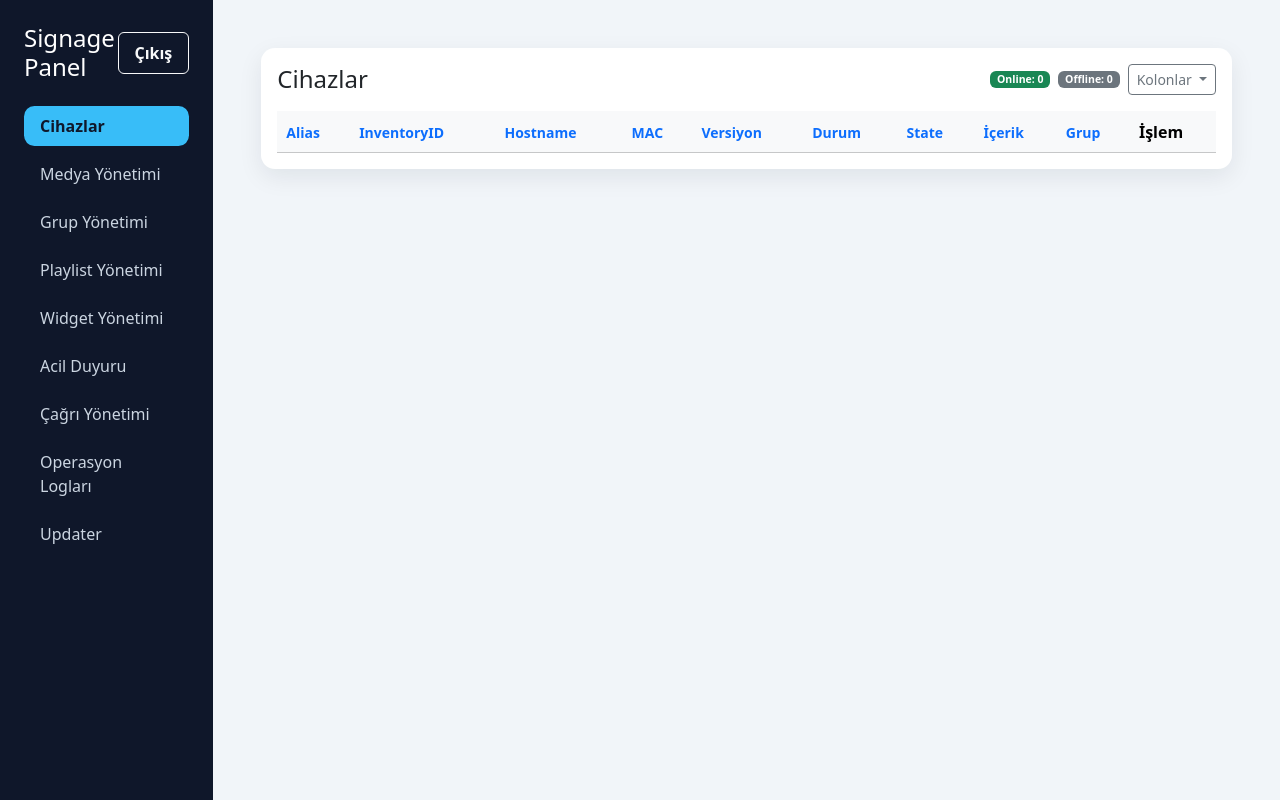
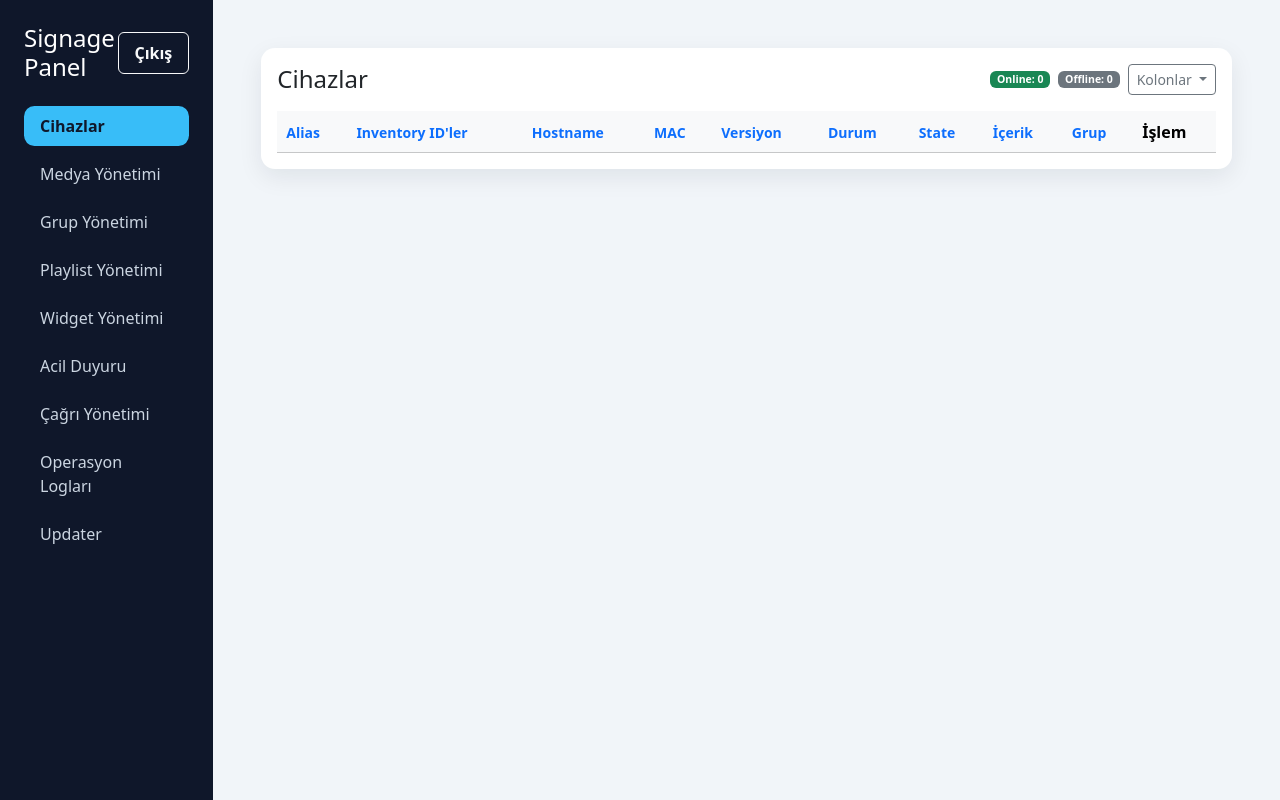
Before and after one commit to hihancioglu/baylan-signage, a Flask app: template app/templates/panel.html in a window 1280 px wide. Run offline with Flask 3, Linux system fonts and the light colour scheme; the template is opened without the code that fills it, so the values that code supplies are empty.

Commit message:
Support multiple device inventory IDs

```diff
--- a/app/db.py
+++ b/app/db.py
@@ -47,7 +47,7 @@ def _rebuild_devices_without_unique_hostname(connection):
         ("hostname", "VARCHAR(128) NOT NULL"),
         ("mac_address", "VARCHAR(64)"),
         ("alias", "VARCHAR(128)"),
-        ("inventory_id", "VARCHAR(128)"),
+        ("inventory_id", "VARCHAR(1024)"),
         ("ip", "VARCHAR(64)"),
         ("username", "VARCHAR(128)"),
         ("department", "VARCHAR(128)"),
@@ -94,7 +94,7 @@ def ensure_sqlite_schema():
             "agent_version": "VARCHAR(64)",
             "updater_version": "VARCHAR(64)",
             "alias": "VARCHAR(128)",
-            "inventory_id": "VARCHAR(128)",
+            "inventory_id": "VARCHAR(1024)",
             "mac_address": "VARCHAR(64)",
             "os_version": "VARCHAR(128)",
             "last_error": "VARCHAR(512)",
--- a/app/main.py
+++ b/app/main.py
@@ -811,20 +811,49 @@ def _canonical_ad_username(username: str) -> str:
     return normalized
 
 
+def _parse_inventory_ids(value) -> list[str]:
+    """Return unique, non-empty inventory IDs while preserving their order."""
+    inventory_ids = []
+    seen = set()
+    for raw_inventory_id in str(value or "").split(","):
+        inventory_id = raw_inventory_id.strip()
+        if inventory_id and inventory_id not in seen:
+            inventory_ids.append(inventory_id)
+            seen.add(inventory_id)
+    return inventory_ids
+
+
 def _widget_runtime_vars(device) -> dict[str, str]:
-    inventory_id = str(getattr(device, "inventory_id", "") or "").strip()
+    inventory_ids = _parse_inventory_ids(getattr(device, "inventory_id", ""))
+    inventory_id = inventory_ids[0] if inventory_ids else ""
     hostname = str(getattr(device, "hostname", "") or "").strip()
-    return {
+    runtime_vars = {
         "inventory_id": inventory_id,
         "INVENTORY_ID": inventory_id,
         "device_hostname": hostname,
         "DEVICE_HOSTNAME": hostname,
     }
+    for index, indexed_inventory_id in enumerate(inventory_ids, start=1):
+        runtime_vars[f"inventory_id{index}"] = indexed_inventory_id
+        runtime_vars[f"INVENTORY_ID{index}"] = indexed_inventory_id
+    return runtime_vars
 
 
 def _apply_widget_runtime_vars(value, runtime_vars: dict[str, str]):
     if isinstance(value, str):
-        text = value
+        # Resolve indexed inventory placeholders first. This both avoids the
+        # legacy $inventory_id token matching their prefix and removes indexes
+        # that are not available on the target device.
+        indexed_pattern = re.compile(
+            r"\{\{(inventory_id\d+)\}\}|\$\{(inventory_id\d+)\}|\$(inventory_id\d+)\b",
+            re.IGNORECASE,
+        )
+
+        def replace_indexed(match):
+            key = next(group for group in match.groups() if group is not None)
+            return (runtime_vars or {}).get(key, "")
+
+        text = indexed_pattern.sub(replace_indexed, value)
         for key, replacement in (runtime_vars or {}).items():
             text = text.replace(f"{{{{{key}}}}}", replacement)
             text = text.replace(f"${{{key}}}", replacement)
@@ -1722,11 +1751,11 @@ def update_device_alias(hostname):
 
     payload = request.get_json(silent=True) or {}
     alias = (payload.get("alias") or "").strip()
-    inventory_id = (payload.get("inventory_id") or "").strip()
+    inventory_id = ",".join(_parse_inventory_ids(payload.get("inventory_id")))
     if len(alias) > 128:
         return jsonify({"error": "alias too long (max 128)"}), 400
-    if len(inventory_id) > 128:
-        return jsonify({"error": "inventory_id too long (max 128)"}), 400
+    if len(inventory_id) > 1024:
+        return jsonify({"error": "inventory_id too long (max 1024)"}), 400
 
     db = db_session()
     try:
--- a/app/models.py
+++ b/app/models.py
@@ -10,7 +10,7 @@ class Device(Base):
     hostname = Column(String(128), nullable=False, index=True)
     mac_address = Column(String(64), unique=True, index=True)
     alias = Column(String(128))
-    inventory_id = Column(String(128))
+    inventory_id = Column(String(1024))
     ip = Column(String(64))
     username = Column(String(128))
     department = Column(String(128))
--- a/app/templates/panel.html
+++ b/app/templates/panel.html
@@ -105,7 +105,7 @@
                     <thead class="table-light">
                       <tr>
                         <th data-device-col="alias"><button type="button" class="btn btn-link btn-sm text-decoration-none p-0 fw-semibold" onclick="sortDevices('alias')">Alias</button></th>
-                        <th data-device-col="inventory_id"><button type="button" class="btn btn-link btn-sm text-decoration-none p-0 fw-semibold" onclick="sortDevices('inventory_id')">InventoryID</button></th>
+                        <th data-device-col="inventory_id"><button type="button" class="btn btn-link btn-sm text-decoration-none p-0 fw-semibold" onclick="sortDevices('inventory_id')">Inventory ID'ler</button></th>
                         <th data-device-col="hostname"><button type="button" class="btn btn-link btn-sm text-decoration-none p-0 fw-semibold" onclick="sortDevices('hostname')">Hostname</button></th>
                         <th data-device-col="mac_address"><button type="button" class="btn btn-link btn-sm text-decoration-none p-0 fw-semibold" onclick="sortDevices('mac_address')">MAC</button></th>
                         <th data-device-col="agent_version"><button type="button" class="btn btn-link btn-sm text-decoration-none p-0 fw-semibold" onclick="sortDevices('agent_version')">Versiyon</button></th>
@@ -255,6 +255,11 @@
                   <div class="col-12">
                     <label class="form-label">İçerik alanı</label>
                     <textarea id="widget-content" class="form-control" rows="5" placeholder="HTML içeriği veya URL" oninput="updateWidgetPreview()"></textarea>
+                    <div class="d-flex flex-wrap align-items-center gap-2 mt-2">
+                      <label class="form-label small mb-0" for="widget-runtime-variable">Runtime Değişkeni:</label>
+                      <select id="widget-runtime-variable" class="form-select form-select-sm w-auto runtime-variable-picker"></select>
+                      <button class="btn btn-sm btn-outline-secondary" type="button" onclick="insertSelectedRuntimeVariable('widget-content', 'widget-runtime-variable')">Ekle</button>
+                    </div>
                   </div>
                 </div>
                 <div id="widget-dashboard-builder" class="d-none mt-3">
@@ -394,6 +399,11 @@
                   <div class="mb-3" id="dashboard-cell-modal-source-wrap">
                     <label class="form-label">Kaynak</label>
                     <input id="dashboard-cell-modal-source" class="form-control" placeholder="https://... veya /media/..." />
+                    <div class="d-flex flex-wrap align-items-center gap-2 mt-2">
+                      <label class="form-label small mb-0" for="dashboard-runtime-variable">Runtime Değişkeni:</label>
+                      <select id="dashboard-runtime-variable" class="form-select form-select-sm w-auto runtime-variable-picker"></select>
+                      <button class="btn btn-sm btn-outline-secondary" type="button" onclick="insertSelectedRuntimeVariable('dashboard-cell-modal-source', 'dashboard-runtime-variable')">Ekle</button>
+                    </div>
                   </div>
                   <div class="mb-0 d-none" id="dashboard-cell-modal-video-wrap">
                     <label class="form-label">Medyadan Video Seç</label>
@@ -639,7 +649,7 @@ let deviceSortDirection = 'desc';
 const DEVICE_COLUMNS_STORAGE_KEY = 'panel_device_visible_columns_v1';
 const DEVICE_COLUMNS = [
   { key: 'alias', label: 'Alias' },
-  { key: 'inventory_id', label: 'InventoryID' },
+  { key: 'inventory_id', label: "Inventory ID'ler" },
   { key: 'hostname', label: 'Hostname' },
   { key: 'mac_address', label: 'MAC' },
   { key: 'agent_version', label: 'Versiyon' },
@@ -930,7 +940,7 @@ function renderDevicesTable(){
     const stateText = getDeviceStateText(d);
     const contentText = getDeviceContentText(d);
 
-    tr.innerHTML = `<td data-device-col="alias"><input class="form-control form-control-sm" id="device-alias-${safeDeviceKey}" placeholder="Alias" value="${escapeHtml(d.alias||'')}" /></td><td data-device-col="inventory_id"><input class="form-control form-control-sm" id="device-inventory-${safeDeviceKey}" placeholder="InventoryID" value="${escapeHtml(d.inventory_id||'')}" /></td><td data-device-col="hostname">${escapeHtml(d.hostname||'')}</td><td data-device-col="mac_address"><code>${escapeHtml(d.mac_address||'-')}</code></td><td data-device-col="agent_version">${escapeHtml(d.agent_version||'-')}</td><td data-device-col="device_status">${renderDeviceStatusBadge(d)}</td><td data-device-col="state_text">${escapeHtml(stateText)}</td><td data-device-col="content_text">${escapeHtml(contentText)}</td><td data-device-col="group">${escapeHtml(d.group||'-')}</td><td data-device-col="actions">${renderDeviceActions(d, safeDeviceKey, safeHostname, safeMac)}</td>`;
+    tr.innerHTML = `<td data-device-col="alias"><input class="form-control form-control-sm" id="device-alias-${safeDeviceKey}" placeholder="Alias" value="${escapeHtml(d.alias||'')}" /></td><td data-device-col="inventory_id"><input class="form-control form-control-sm" id="device-inventory-${safeDeviceKey}" placeholder="INV001, INV002, INV003" title="Birden fazla Inventory ID için virgül kullanın." aria-label="Inventory ID'ler" value="${escapeHtml(d.inventory_id||'')}" /></td><td data-device-col="hostname">${escapeHtml(d.hostname||'')}</td><td data-device-col="mac_address"><code>${escapeHtml(d.mac_address||'-')}</code></td><td data-device-col="agent_version">${escapeHtml(d.agent_version||'-')}</td><td data-device-col="device_status">${renderDeviceStatusBadge(d)}</td><td data-device-col="state_text">${escapeHtml(stateText)}</td><td data-device-col="content_text">${escapeHtml(contentText)}</td><td data-device-col="group">${escapeHtml(d.group||'-')}</td><td data-device-col="actions">${renderDeviceActions(d, safeDeviceKey, safeHostname, safeMac)}</td>`;
     body.appendChild(tr);
   });
   applyDeviceColumnVisibility();
@@ -1126,10 +1136,49 @@ async function showDeviceScreenshot(encodedHostname, triggerButton){
   }
 }
 
+function parseInventoryIds(value){
+  const seen = new Set();
+  return String(value || '').split(',').map(item => item.trim()).filter(item => {
+    if(!item || seen.has(item)) return false;
+    seen.add(item);
+    return true;
+  });
+}
+
+function refreshRuntimeVariablePickers(){
+  const maxInventoryIds = Math.max(1, ...(cachedDevices || []).map(device => parseInventoryIds(device.inventory_id).length));
+  const options = [
+    {value: '${inventory_id}', label: '${inventory_id} — İlk Inventory ID / legacy'},
+  ];
+  for(let index = 1; index <= maxInventoryIds; index += 1){
+    options.push({value: `\${inventory_id${index}}`, label: `\${inventory_id${index}}`});
+  }
+  options.push({value: '${device_hostname}', label: '${device_hostname}'});
+  const optionsHtml = options.map(option => `<option value="${option.value}">${option.label}</option>`).join('');
+  document.querySelectorAll('.runtime-variable-picker').forEach(select => {
+    const selected = select.value;
+    select.innerHTML = optionsHtml;
+    if(options.some(option => option.value === selected)) select.value = selected;
+  });
+}
+
+function insertSelectedRuntimeVariable(targetId, selectorId){
+  const target = document.getElementById(targetId);
+  const selector = document.getElementById(selectorId);
+  if(!target || !selector) return;
+  const token = selector.value || '';
+  const start = Number.isInteger(target.selectionStart) ? target.selectionStart : target.value.length;
+  const end = Number.isInteger(target.selectionEnd) ? target.selectionEnd : start;
+  target.setRangeText(token, start, end, 'end');
+  target.focus();
+  target.dispatchEvent(new Event('input', {bubbles: true}));
+}
+
 async function loadDevices(){
   const devices = await jget('/api/devices');
   cachedDevices = devices || [];
   renderDevicesTable();
+  refreshRuntimeVariablePickers();
 
   const deviceSelect = document.getElementById('device-select');
   if(deviceSelect){
```
Also changed, not shown: alembic/versions/0007_expand_device_inventory_id.py (added, +35 -0 lines), tests/test_config_push.py (+53 -7 lines).
